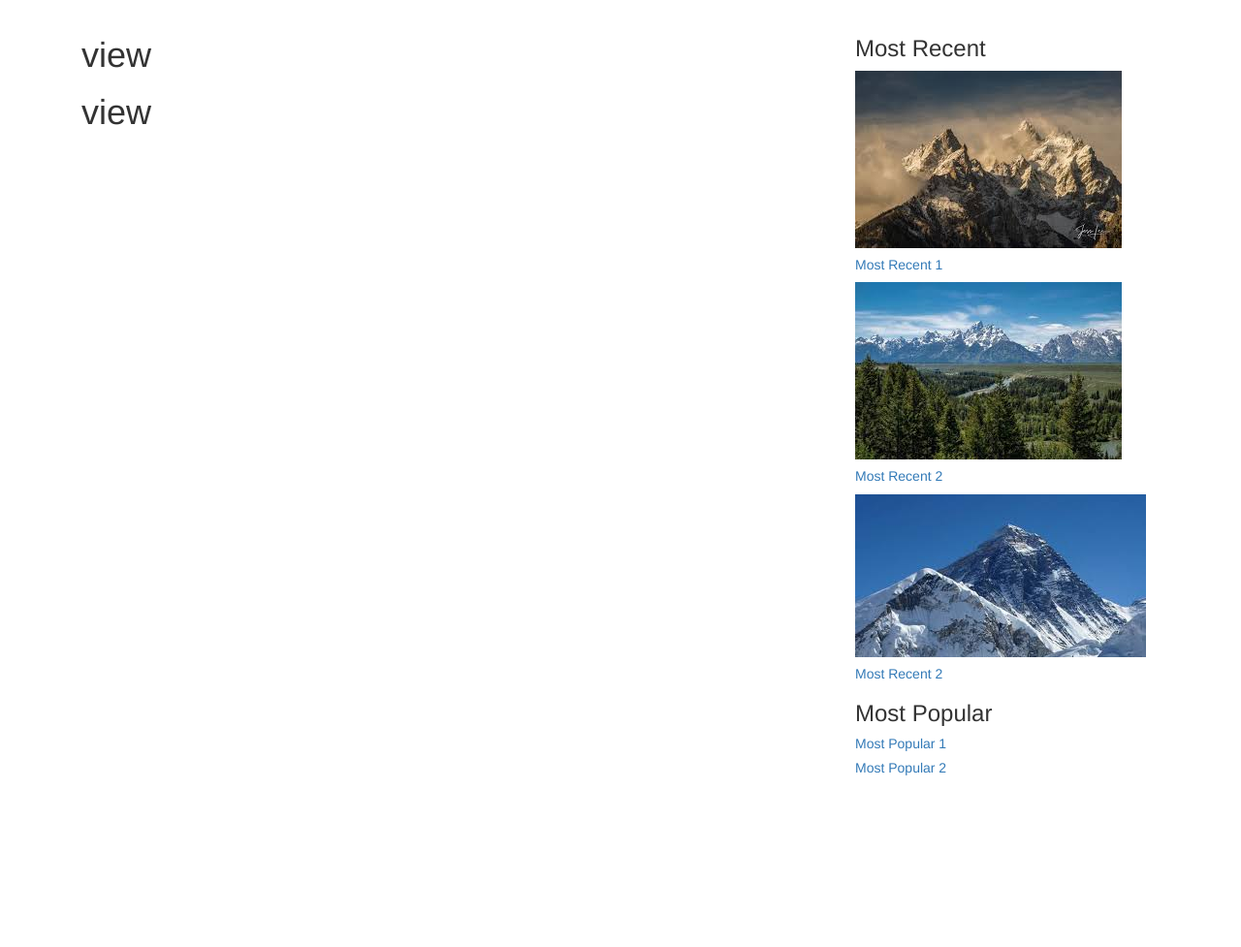
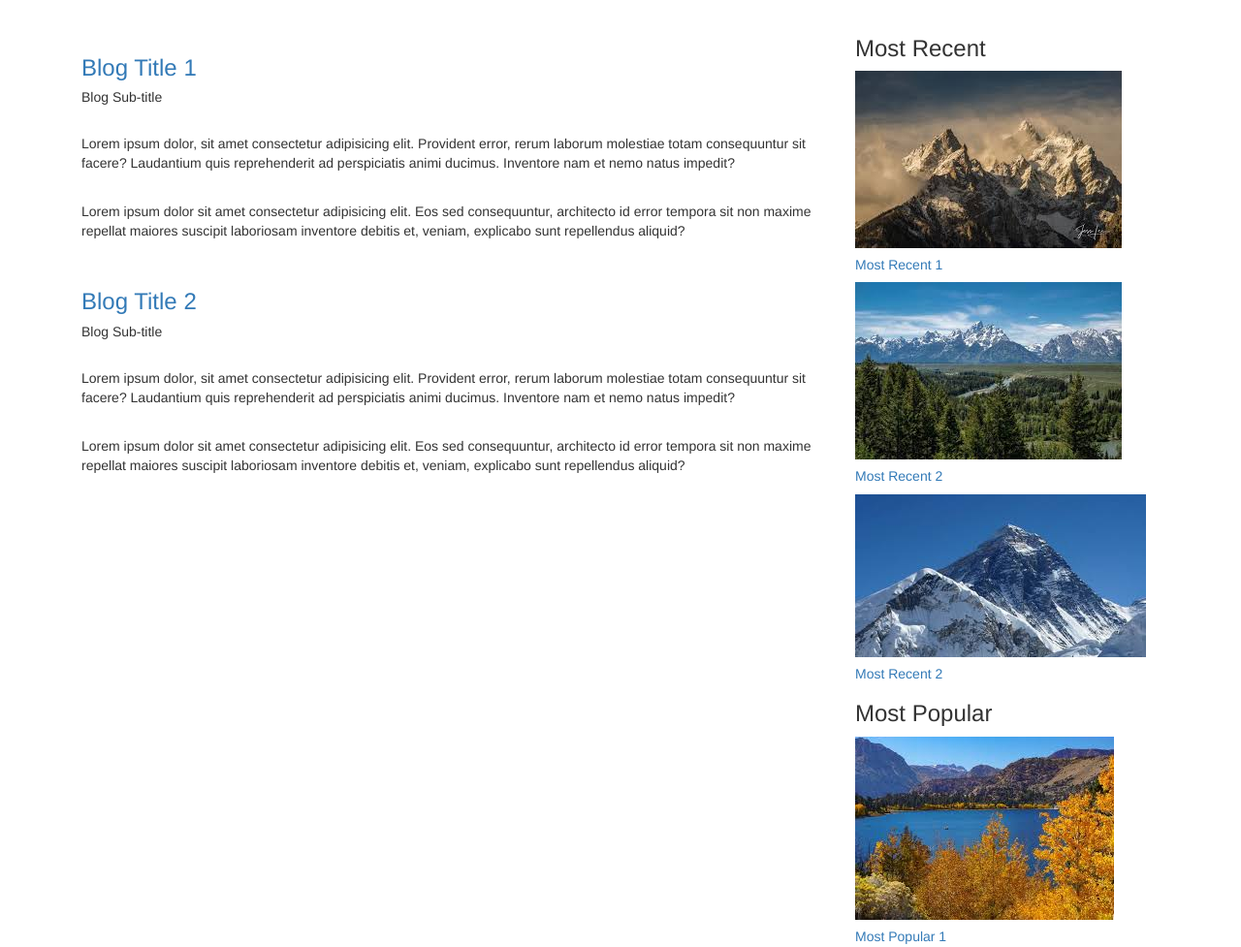
Before and after one commit to sytrejo/blog_website_v1, a plain HTML site: page index.html in a window 1280 px wide. Shown: the part 893-1870 px from the top of the page at 97% size. Before the commit the page ends 1717 px from the top, so only its background shows below. Drawn offline with nearby package versions, Linux system fonts and the light colour scheme.

Commit message:
updating blog column

```diff
--- a/index.html
+++ b/index.html
@@ -37,43 +37,72 @@
 
 
     <div class="container main_row">
-        <div class="blog_row right_main_column main_column">
-            <div class="blog_column">
-                <h1>view</h1>
+        <div class="right_main_column main_column">
+
+
+            <div class="blog_row">
+                <div class="blog_column_pictures">
+                    <img src="" />
+                    <img src="" />
+                </div>
+                <div class="blog_column_text">
+                    <h3><a href="#blog1">Blog Title 1</a></h3>
+                    <h5>Blog Sub-title</h5>
+                    <br>
+                    <p>Lorem ipsum dolor, sit amet consectetur adipisicing elit. Provident error, rerum laborum molestiae totam consequuntur sit facere? Laudantium quis reprehenderit ad perspiciatis animi ducimus. Inventore nam et nemo natus impedit?</p>
+                    <br>
+                    <p>Lorem ipsum dolor sit amet consectetur adipisicing elit. Eos sed consequuntur, architecto id error tempora sit non maxime repellat maiores suscipit laboriosam inventore debitis et, veniam, explicabo sunt repellendus aliquid?</p>
+                </div>
             </div>
 
-            <div class="blog_column">
-                <h1>view</h1>
+            <div class="blog_row">
+                <div class="blog_column_pictures">
+                    <img src="" />
+                    <img src="" />
+                </div>
+                <div class="blog_column_text">
+                    <h3><a href="#blog2">Blog Title 2</a></h3>
+                    <h5>Blog Sub-title</h5>
+                    <br>
+                    <p>Lorem ipsum dolor, sit amet consectetur adipisicing elit. Provident error, rerum laborum molestiae totam consequuntur sit facere? Laudantium quis reprehenderit ad perspiciatis animi ducimus. Inventore nam et nemo natus impedit?</p>
+                    <br>
+                    <p>Lorem ipsum dolor sit amet consectetur adipisicing elit. Eos sed consequuntur, architecto id error tempora sit non maxime repellat maiores suscipit laboriosam inventore debitis et, veniam, explicabo sunt repellendus aliquid?</p>
+                </div>
             </div>
+
+
 
         </div>
         <div class="left_main_column main_column">
-            <div class="most_recent_column">
+            <div class="most_recent_container">
                 <h3>Most Recent</h3>
-                <div class="image-wrapper">
+
+                <div class="most_recent_item1">
                     <img src=assets/MostRecent1.jpg />
                     <h5><a href="#MostRecent1">Most Recent 1</a></h5>
                 </div>
 
-                <div class="image-wrapper">
+                <div class="most_recent_item2">
                     <img src=assets/MostRecent2.jpg />
                     <h5><a href="#MostRecent2">Most Recent 2</a></h5>
                 </div>
 
-                <div class="image-wrapper">
+                <div class="most_recent_item3">
                     <img src=assets/MostRecent3.jpg />
                     <h5><a href="#MostRecent2">Most Recent 2</a></h5>
                 </div>
 
             </div>
-            <div class="most_popular_column">
+            <div class="most_popular_container">
                 <h3>Most Popular</h3>
 
-                <div class="column">
+                <div class="most_popular_item1">
+                    <img src=assets/MostPopular1.jpg />
                     <h5><a href="#MostPopular1">Most Popular 1</a></h5>
                 </div>
 
-                <div class="column">
+                <div class="most_popular_item2">
+                    <img src=assets/MostPopular2.jpg />
                     <h5><a href="#MostPopular2">Most Popular 2</a></h5>
                 </div>
 
```
Also changed, not shown: assets/MostPopular1.jpg (renamed from assets/MostPopular1.jpeg), assets/MostPopular2.jpg (renamed from assets/MostPopular2.jpeg), 1 other file.
